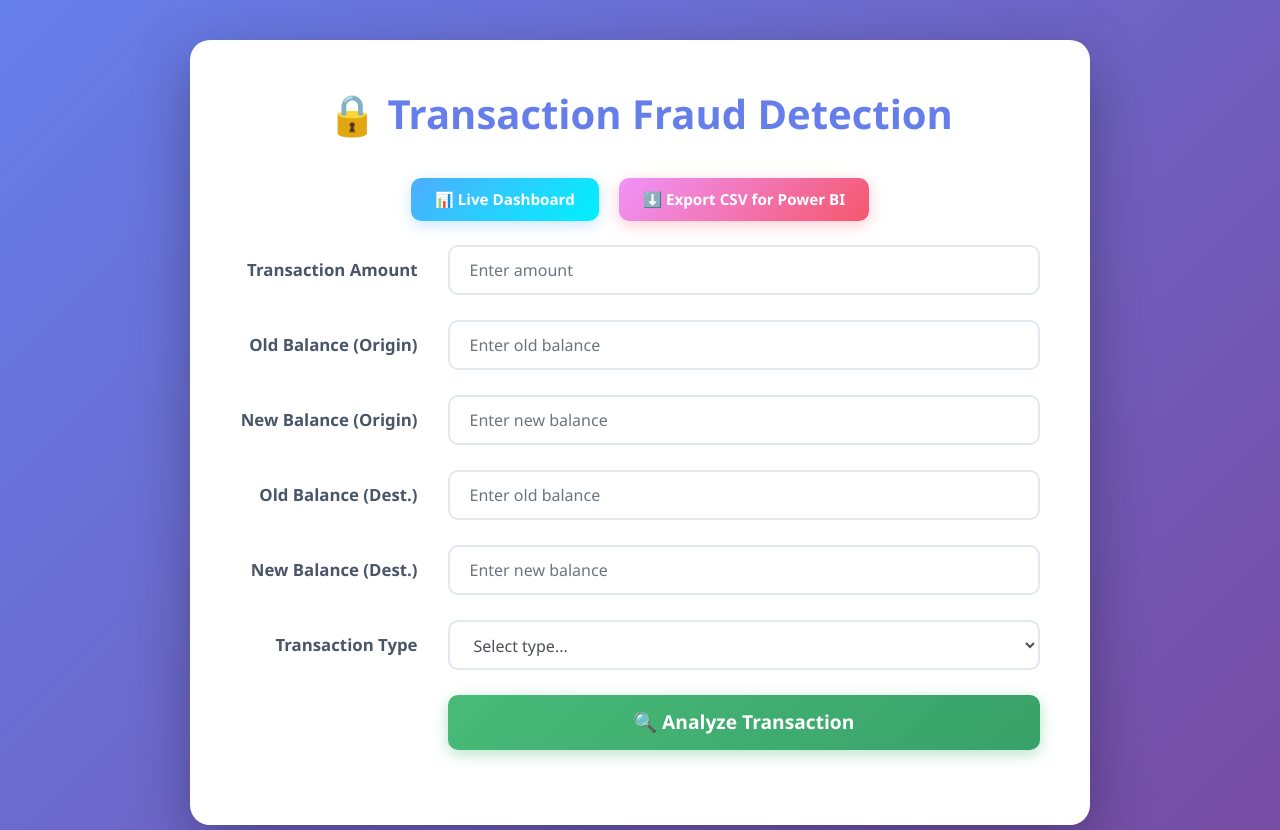
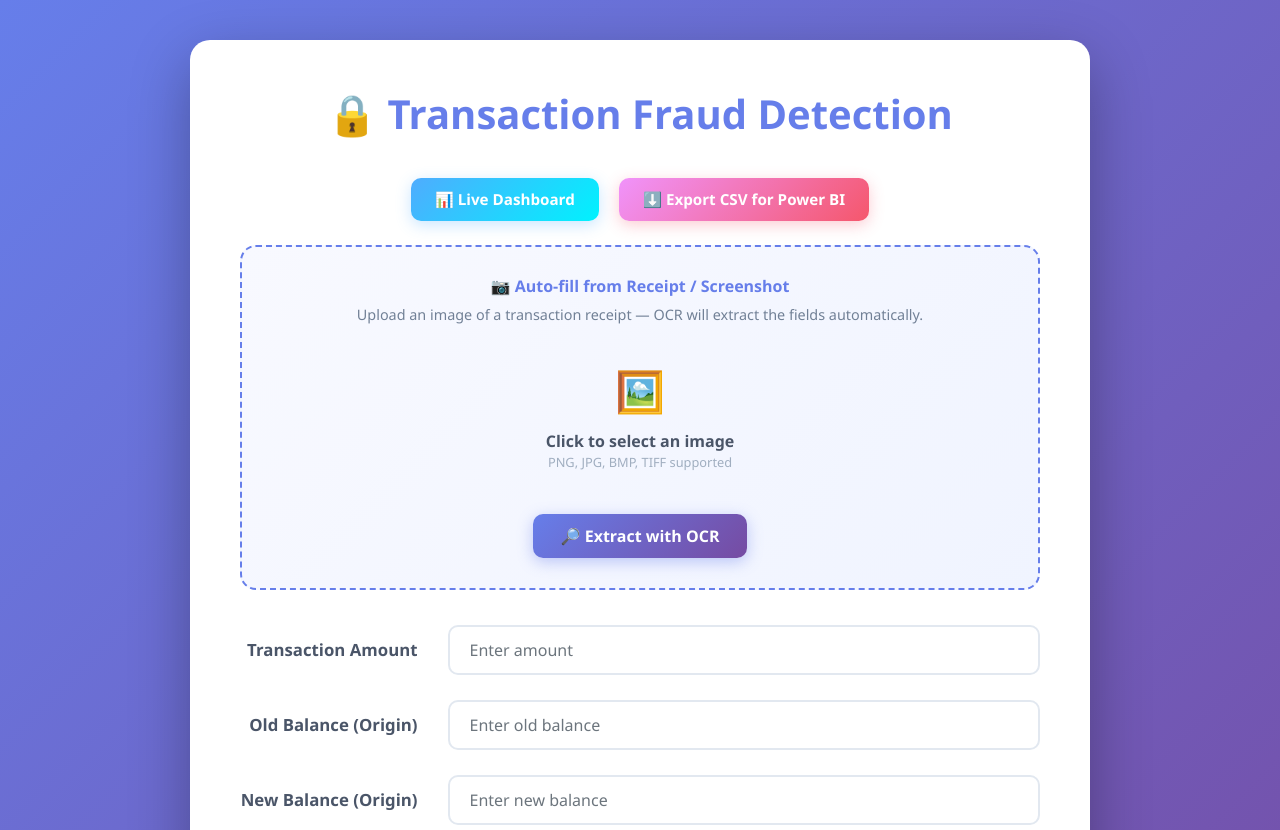
Before and after one commit to KodsLamouchi322/credit-card-fraud-detection-ml, a Flask app: page / in a window 1280 px wide. Shown: the top 830 px of the page. Run offline with Flask 3, Linux system fonts and the light colour scheme; parts of the project's set-up code (start-up, migrations or seed data) failed here and were passed over; some libraries are stand-ins or nearby versions.

Commit message:
feat: add OCR feature — receipt scanning, image preprocessing, field auto-extraction

```diff
--- a/app.py
+++ b/app.py
@@ -4,10 +4,19 @@ import numpy as np
 import pandas as pd
 import os
 import csv
+import re
 from datetime import datetime
 from io import StringIO
 
+# OCR imports
+import pytesseract
+from PIL import Image
+import cv2
+
 app = Flask(__name__)
+
+# Tesseract path (Windows)
+pytesseract.pytesseract.tesseract_cmd = r'C:\Program Files\Tesseract-OCR\tesseract.exe'
 
 # Charger le modèle pré-entraîné
 model = joblib.load('models/fraud_model.pkl')
@@ -18,8 +27,16 @@ PREDICTIONS_LOG = 'data/predictions_log.csv'
 LOG_HEADERS = ['timestamp', 'amount', 'oldbalanceOrg', 'newbalanceOrig',
                'oldbalanceDest', 'newbalanceDest', 'type', 'prediction', 'result']
 
+ALLOWED_EXTENSIONS = {'png', 'jpg', 'jpeg', 'bmp', 'tiff', 'webp'}
+
+# ─────────────────────────────────────────────
+# Helpers
+# ─────────────────────────────────────────────
+
+def allowed_file(filename):
+    return '.' in filename and filename.rsplit('.', 1)[1].lower() in ALLOWED_EXTENSIONS
+
 def ensure_log_file():
-    """Crée le fichier de log s'il n'existe pas."""
     os.makedirs('data', exist_ok=True)
     if not os.path.exists(PREDICTIONS_LOG):
         with open(PREDICTIONS_LOG, 'w', newline='') as f:
@@ -28,7 +45,6 @@ def ensure_log_file():
 
 def log_prediction(amount, oldbalanceOrg, newbalanceOrig, oldbalanceDest,
                    newbalanceDest, transaction_type, prediction, result):
-    """Enregistre chaque prédiction dans le fichier CSV."""
     ensure_log_file()
     with open(PREDICTIONS_LOG, 'a', newline='') as f:
         writer = csv.writer(f)
@@ -40,7 +56,6 @@ def log_prediction(amount, oldbalanceOrg, newbalanceOrig, oldbalanceDest,
         ])
 
 def get_stats():
-    """Calcule les statistiques pour le dashboard."""
     ensure_log_file()
     try:
         df = pd.read_csv(PREDICTIONS_LOG)
@@ -65,6 +80,122 @@ def get_stats():
     except Exception:
         return None
 
+def encode_transaction_type(transaction_type):
+    types = {'PAYMENT': 0, 'TRANSFER': 1, 'CASH_OUT': 2, 'DEPOSIT': 3, 'CASH_IN': 4}
+    return types.get(transaction_type.upper(), 0)
+
+# ─────────────────────────────────────────────
+# OCR — Image preprocessing & field extraction
+# ─────────────────────────────────────────────
+
+def preprocess_image(image_path):
+    """Améliore l'image pour maximiser la précision OCR."""
+    img = cv2.imread(image_path)
+    # Grayscale
+    gray = cv2.cvtColor(img, cv2.COLOR_BGR2GRAY)
+    # Agrandissement x2 (améliore la lecture des petits caractères)
+    gray = cv2.resize(gray, None, fx=2, fy=2, interpolation=cv2.INTER_CUBIC)
+    # Réduction du bruit
+    gray = cv2.GaussianBlur(gray, (3, 3), 0)
+    # Binarisation adaptative
+    gray = cv2.adaptiveThreshold(
+        gray, 255,
+        cv2.ADAPTIVE_THRESH_GAUSSIAN_C,
+        cv2.THRESH_BINARY, 31, 2
+    )
+    return gray
+
+def extract_fields_from_text(text):
+    """
+    Tente d'extraire les champs financiers depuis le texte OCR brut.
+    Fonctionne sur des reçus, relevés, screenshots de transactions.
+    """
+    text_upper = text.upper()
+    fields = {
+        'amount': '',
+        'oldbalanceOrg': '',
+        'newbalanceOrig': '',
+        'oldbalanceDest': '',
+        'newbalanceDest': '',
+        'type': ''
+    }
+
+    # ── Montant principal ──────────────────────────────────────────
+    # Ex: "Amount: 1500.00" / "Total: $1,500.00" / "AMOUNT 1500"
+    amount_patterns = [
+        r'(?:AMOUNT|TOTAL|MONTANT|AMT)[^\d]*(\d[\d,\.]+)',
+        r'\$\s*(\d[\d,\.]+)',
+        r'(?:USD|EUR)\s*(\d[\d,\.]+)',
+    ]
+    for pat in amount_patterns:
+        m = re.search(pat, text_upper)
+        if m:
+            fields['amount'] = m.group(1).replace(',', '')
+            break
+
+    # ── Solde avant (expéditeur) ───────────────────────────────────
+    # Ex: "Old Balance: 5000" / "Balance Before: 5000" / "Prev Balance"
+    old_orig_patterns = [
+        r'(?:OLD\s*BAL(?:ANCE)?|BALANCE\s*BEFORE|PREV(?:IOUS)?\s*BAL(?:ANCE)?|SOLDE\s*AVANT)[^\d]*(\d[\d,\.]+)',
+        r'(?:ORIGIN|FROM|SOURCE)[^\d]*OLD[^\d]*(\d[\d,\.]+)',
+    ]
+    for pat in old_orig_patterns:
+        m = re.search(pat, text_upper)
+        if m:
+            fields['oldbalanceOrg'] = m.group(1).replace(',', '')
+            break
+
+    # ── Solde après (expéditeur) ───────────────────────────────────
+    new_orig_patterns = [
+        r'(?:NEW\s*BAL(?:ANCE)?|BALANCE\s*AFTER|SOLDE\s*APR[EÈ]S|UPDATED\s*BAL(?:ANCE)?)[^\d]*(\d[\d,\.]+)',
+        r'(?:AVAILABLE|REMAINING)\s*BAL(?:ANCE)?[^\d]*(\d[\d,\.]+)',
+    ]
+    for pat in new_orig_patterns:
+        m = re.search(pat, text_upper)
+        if m:
+            fields['newbalanceOrig'] = m.group(1).replace(',', '')
+            break
+
+    # ── Soldes destinataire ────────────────────────────────────────
+    dest_old_patterns = [
+        r'(?:DEST(?:INATION)?\s*OLD|RECIPIENT\s*PREV|BENEFI\w*\s*BAL(?:ANCE)?)[^\d]*(\d[\d,\.]+)',
+    ]
+    for pat in dest_old_patterns:
+        m = re.search(pat, text_upper)
+        if m:
+            fields['oldbalanceDest'] = m.group(1).replace(',', '')
+            break
+
+    dest_new_patterns = [
+        r'(?:DEST(?:INATION)?\s*NEW|RECIPIENT\s*NEW|TO\s*BAL(?:ANCE)?)[^\d]*(\d[\d,\.]+)',
+    ]
+    for pat in dest_new_patterns:
+        m = re.search(pat, text_upper)
+        if m:
+            fields['newbalanceDest'] = m.group(1).replace(',', '')
+            break
+
+    # ── Type de transaction ────────────────────────────────────────
+    type_keywords = ['CASH_OUT', 'CASH OUT', 'CASHOUT',
+                     'TRANSFER', 'PAYMENT', 'CASH_IN', 'CASH IN', 'DEPOSIT']
+    type_map = {
+        'CASH_OUT': 'CASH_OUT', 'CASH OUT': 'CASH_OUT', 'CASHOUT': 'CASH_OUT',
+        'TRANSFER': 'TRANSFER',
+        'PAYMENT': 'PAYMENT',
+        'CASH_IN': 'CASH_IN', 'CASH IN': 'CASH_IN',
+        'DEPOSIT': 'DEPOSIT'
+    }
+    for kw in type_keywords:
+        if kw in text_upper:
+            fields['type'] = type_map[kw]
+            break
+
+    return fields
+
+# ─────────────────────────────────────────────
+# Routes
+# ─────────────────────────────────────────────
+
 @app.route('/')
 def home():
     stats = get_stats()
@@ -87,8 +218,6 @@ def predict():
         prediction = model.predict(features_scaled)[0]
 
         result = 'Fraudulent' if prediction == 1 else 'Not Fraudulent'
-
-        # Log la prédiction pour Power BI
         log_prediction(amount, oldbalanceOrg, newbalanceOrig,
                        oldbalanceDest, newbalanceDest,
                        transaction_type, prediction, result)
@@ -98,13 +227,54 @@ def predict():
                                prediction_text=f'The transaction is: {result}',
                                prediction_class='danger' if prediction == 1 else 'success',
                                stats=stats)
-
     except Exception as e:
         return jsonify({'error': str(e)})
 
+@app.route('/ocr', methods=['POST'])
+def ocr_upload():
+    """
+    Reçoit une image, extrait les champs via OCR,
+    et retourne le formulaire pré-rempli pour validation.
+    """
+    if 'image' not in request.files:
+        return jsonify({'error': 'No image uploaded'}), 400
+
+    file = request.files['image']
+    if file.filename == '' or not allowed_file(file.filename):
+        return jsonify({'error': 'Invalid file. Allowed: png, jpg, jpeg, bmp, tiff, webp'}), 400
+
+    try:
+        os.makedirs('data/uploads', exist_ok=True)
+        timestamp = datetime.now().strftime('%Y%m%d_%H%M%S')
+        filename = f"ocr_{timestamp}_{file.filename}"
+        image_path = os.path.join('data/uploads', filename)
+        file.save(image_path)
+
+        # Prétraitement + OCR
+        preprocessed = preprocess_image(image_path)
+        ocr_text = pytesseract.image_to_string(
+            preprocessed,
+            config='--psm 6 --oem 3'  # psm 6 = bloc de texte uniforme
+        )
+
+        # Extraction des champs
+        fields = extract_fields_from_text(ocr_text)
+
+        # Nettoyage du fichier uploadé
+        os.remove(image_path)
+
+        stats = get_stats()
+        return render_template('index.html',
+                               ocr_fields=fields,
+                               ocr_text=ocr_text.strip(),
+                               ocr_success=True,
+                               stats=stats)
+
+    except Exception as e:
+        return jsonify({'error': str(e)}), 500
+
 @app.route('/export')
 def export_csv():
-    """Télécharge le CSV des prédictions — à connecter dans Power BI."""
     ensure_log_file()
     try:
         df = pd.read_csv(PREDICTIONS_LOG)
@@ -124,7 +294,6 @@ def export_csv():
 
 @app.route('/api/stats')
 def api_stats():
-    """Endpoint JSON pour Power BI ou tout autre outil BI."""
     stats = get_stats()
     if stats:
         return jsonify(stats)
@@ -132,13 +301,8 @@ def api_stats():
 
 @app.route('/dashboard')
 def dashboard():
-    """Page dashboard avec visualisations intégrées."""
     stats = get_stats()
     return render_template('dashboard.html', stats=stats)
-
-def encode_transaction_type(transaction_type):
-    types = {'PAYMENT': 0, 'TRANSFER': 1, 'CASH_OUT': 2, 'DEPOSIT': 3, 'CASH_IN': 4}
-    return types.get(transaction_type, 0)
 
 if __name__ == '__main__':
     ensure_log_file()
--- a/requirements.txt
+++ b/requirements.txt
@@ -5,3 +5,6 @@ numpy==1.26.2
 joblib==1.3.2
 xgboost==2.0.3
 gunicorn==21.2.0
+pytesseract==0.3.10
+Pillow==10.2.0
+opencv-python==4.9.0.80
--- a/templates/index.html
+++ b/templates/index.html
@@ -160,6 +160,94 @@
             margin-top: 5px;
         }
 
+        /* OCR Section */
+        .ocr-section {
+            background: linear-gradient(135deg, #f8f9ff 0%, #f0f4ff 100%);
+            border: 2px dashed #667eea;
+            border-radius: 16px;
+            padding: 30px;
+            margin-bottom: 35px;
+            text-align: center;
+        }
+
+        .ocr-section h6 {
+            color: #667eea;
+            font-weight: 700;
+            font-size: 1rem;
+            margin-bottom: 8px;
+        }
+
+        .ocr-section p {
+            color: #718096;
+            font-size: 0.9rem;
+            margin-bottom: 15px;
+        }
+
+        .ocr-drop-label {
+            display: flex;
+            flex-direction: column;
+            align-items: center;
+            cursor: pointer;
+            padding: 20px;
+            border-radius: 12px;
+            transition: background 0.2s;
+        }
+
+        .ocr-drop-label:hover { background: rgba(102,126,234,0.07); }
+
+        .ocr-drop-label .icon { font-size: 2.5rem; margin-bottom: 8px; }
+
+        #ocr-file-input { display: none; }
+
+        #ocr-filename {
+            font-size: 0.85rem;
+            color: #667eea;
+            font-weight: 600;
+            margin-top: 6px;
+        }
+
+        .btn-ocr {
+            background: linear-gradient(135deg, #667eea 0%, #764ba2 100%);
+            border: none;
+            color: white;
+            border-radius: 10px;
+            padding: 10px 28px;
+            font-weight: 600;
+            font-size: 1rem;
+            transition: all 0.3s ease;
+            box-shadow: 0 4px 15px rgba(102, 126, 234, 0.4);
+        }
+
+        .btn-ocr:hover {
+            transform: translateY(-2px);
+            box-shadow: 0 6px 20px rgba(102, 126, 234, 0.6);
+            color: white;
+        }
+
+        .ocr-result-box {
+            background: #f0fff4;
+            border: 2px solid #48bb78;
+            border-radius: 12px;
+            padding: 15px 20px;
+            margin-top: 15px;
+            text-align: left;
+        }
+
+        .ocr-result-box h6 { color: #2f855a; font-weight: 700; margin-bottom: 8px; }
+
+        .ocr-raw-text {
+            background: #1a202c;
+            color: #68d391;
+            border-radius: 8px;
+            padding: 12px 16px;
+            font-size: 0.8rem;
+            font-family: monospace;
+            max-height: 120px;
+            overflow-y: auto;
+            white-space: pre-wrap;
+            margin-top: 10px;
+        }
+
         /* Export button */
         .btn-export {
             background: linear-gradient(135deg, #f093fb 0%, #f5576c 100%);
@@ -222,13 +310,41 @@
                 <a href="/export" class="btn-export">⬇️ Export CSV for Power BI</a>
             </div>
 
+            <!-- OCR Upload Section -->
+            <div class="ocr-section">
+                <h6>📷 Auto-fill from Receipt / Screenshot</h6>
+                <p>Upload an image of a transaction receipt — OCR will extract the fields automatically.</p>
+                <form method="POST" action="/ocr" enctype="multipart/form-data">
+                    <label class="ocr-drop-label" for="ocr-file-input">
+                        <span class="icon">🖼️</span>
+                        <span style="color:#4a5568; font-weight:600;">Click to select an image</span>
+                        <span style="color:#a0aec0; font-size:0.8rem;">PNG, JPG, BMP, TIFF supported</span>
+                        <span id="ocr-filename"></span>
+                    </label>
+                    <input type="file" id="ocr-file-input" name="image" accept="image/*">
+                    <div class="mt-3">
+                        <button type="submit" class="btn-ocr">🔎 Extract with OCR</button>
+                    </div>
+                </form>
+
+                {% if ocr_success %}
+                <div class="ocr-result-box mt-3">
+                    <h6>✅ Fields extracted — review and adjust before predicting</h6>
+                    <small class="text-muted">OCR raw text:</small>
+                    <div class="ocr-raw-text">{{ ocr_text }}</div>
+                </div>
+                {% endif %}
+            </div>
+
+            <!-- Prediction Form -->
             <form method="POST" action="/predict">
 
                 <div class="form-group row">
                     <label for="amount" class="col-sm-3 col-form-label">Transaction Amount</label>
                     <div class="col-sm-9">
                         <input type="number" step="0.01" class="form-control" id="amount" name="amount"
-                            placeholder="Enter amount" required>
+                            placeholder="Enter amount"
+                            value="{{ ocr_fields.amount if ocr_fields else '' }}" required>
                     </div>
                 </div>
 
@@ -236,7 +352,8 @@
                     <label for="oldbalanceOrg" class="col-sm-3 col-form-label">Old Balance (Origin)</label>
                     <div class="col-sm-9">
                         <input type="number" step="0.01" class="form-control" id="oldbalanceOrg" name="oldbalanceOrg"
-                            placeholder="Enter old balance" required>
+                            placeholder="Enter old balance"
+                            value="{{ ocr_fields.oldbalanceOrg if ocr_fields else '' }}" required>
                     </div>
                 </div>
 
@@ -244,7 +361,8 @@
                     <label for="newbalanceOrig" class="col-sm-3 col-form-label">New Balance (Origin)</label>
                     <div class="col-sm-9">
                         <input type="number" step="0.01" class="form-control" id="newbalanceOrig" name="newbalanceOrig"
-                            placeholder="Enter new balance" required>
+                            placeholder="Enter new balance"
+                            value="{{ ocr_fields.newbalanceOrig if ocr_fields else '' }}" required>
                     </div>
                 </div>
 
@@ -252,7 +370,8 @@
                     <label for="oldbalanceDest" class="col-sm-3 col-form-label">Old Balance (Dest.)</label>
                     <div class="col-sm-9">
                         <input type="number" step="0.01" class="form-control" id="oldbalanceDest" name="oldbalanceDest"
-                            placeholder="Enter old balance" required>
+                            placeholder="Enter old balance"
+                            value="{{ ocr_fields.oldbalanceDest if ocr_fields else '' }}" required>
                     </div>
                 </div>
 
@@ -260,7 +379,8 @@
                     <label for="newbalanceDest" class="col-sm-3 col-form-label">New Balance (Dest.)</label>
                     <div class="col-sm-9">
                         <input type="number" step="0.01" class="form-control" id="newbalanceDest" name="newbalanceDest"
-                            placeholder="Enter new balance" required>
+                            placeholder="Enter new balance"
+                            value="{{ ocr_fields.newbalanceDest if ocr_fields else '' }}" required>
                     </div>
                 </div>
 
@@ -269,11 +389,12 @@
                     <div class="col-sm-9">
                         <select class="form-control" id="type" name="type" required>
                             <option value="">Select type...</option>
-                            <option>PAYMENT</option>
-                            <option>TRANSFER</option>
-                            <option>CASH_OUT</option>
-                            <option>DEPOSIT</option>
-                            <option>CASH_IN</option>
+                            {% set detected_type = ocr_fields.type if ocr_fields else '' %}
+                            <option {% if detected_type == 'PAYMENT' %}selected{% endif %}>PAYMENT</option>
+                            <option {% if detected_type == 'TRANSFER' %}selected{% endif %}>TRANSFER</option>
+                            <option {% if detected_type == 'CASH_OUT' %}selected{% endif %}>CASH_OUT</option>
+                            <option {% if detected_type == 'DEPOSIT' %}selected{% endif %}>DEPOSIT</option>
+                            <option {% if detected_type == 'CASH_IN' %}selected{% endif %}>CASH_IN</option>
                         </select>
                     </div>
                 </div>
@@ -334,6 +455,13 @@
     <script src="https://code.jquery.com/jquery-3.3.1.slim.min.js"></script>
     <script src="https://cdnjs.cloudflare.com/ajax/libs/popper.js/1.14.7/umd/popper.min.js"></script>
     <script src="https://stackpath.bootstrapcdn.com/bootstrap/4.3.1/js/bootstrap.min.js"></script>
+    <script>
+        // Show selected filename in OCR drop zone
+        document.getElementById('ocr-file-input').addEventListener('change', function () {
+            const label = document.getElementById('ocr-filename');
+            label.textContent = this.files.length > 0 ? '📎 ' + this.files[0].name : '';
+        });
+    </script>
 </body>
 
 </html>
```
